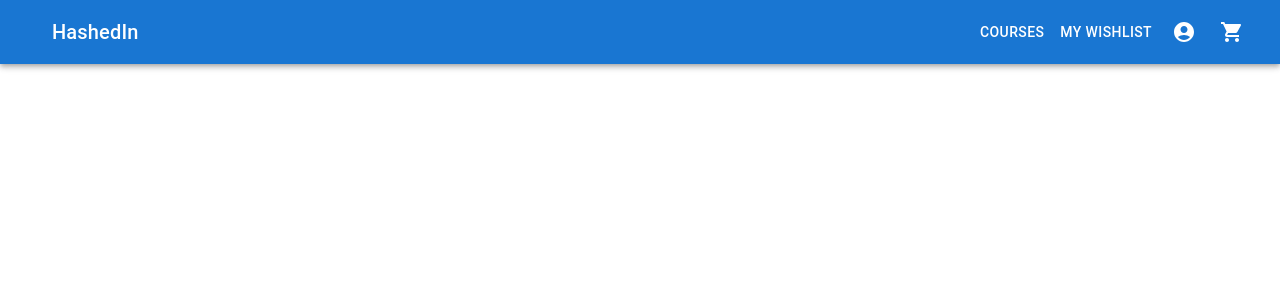
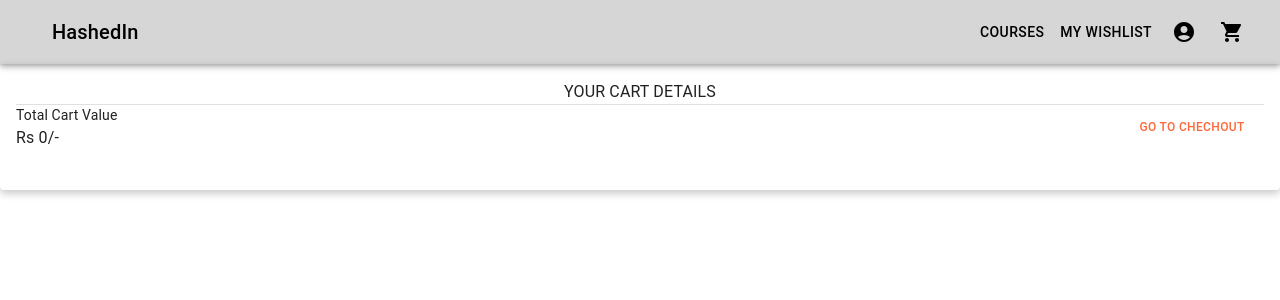
Before and after one commit to utsavsharma10/react-hu-udemy, a React (Create React App) app: page /cart in a window 1280 px wide. Shown: the top 300 px of the page. Built offline with nearby package versions, Linux system fonts and the light colour scheme; the HTML template or start-up script is replaced by a standard one.

Commit message:
styled courses list page and changed navbar css

```diff
--- a/src/App.tsx
+++ b/src/App.tsx
@@ -2,9 +2,11 @@ import React, { useState } from "react";
 import CoursesList from "./components/CoursesList";
 import Navbar from "./components/Navbar";
 import Cart from "./components/Cart";
-import { Routes, Route, Navigate} from "react-router-dom";
+import { Routes, Route, Navigate } from "react-router-dom";
 import Profile from "./components/Profile";
 import Wishlist from "./components/Wishlist";
+import { Box } from "@mui/system";
+import Banner from "./components/Banner";
 // import './App.css';
 
 function App() {
@@ -18,6 +20,7 @@ function App() {
     tag1: string;
     tag2: string;
   };
+  let bannerText  = "Discover Latest Courses on React" as const;
 
   const handleClick = (item: itemProps) => {
     // cart.push(item);
@@ -35,13 +38,21 @@ function App() {
     <React.Fragment>
       <Navbar />
       <Routes>
-        <Route path="/" element={<Navigate to="/courses" />}/>
+        <Route path="/" element={<Navigate to="/courses" />} />
         <Route
           path="/courses"
           element={
             <>
-              <CoursesList handleClick={handleClick} />
-              <Cart cart={cart} setCart={setCart} />
+              <Box sx={{mx: "8rem"}}><Banner bannerText={bannerText}/></Box>
+
+              <Box sx={{ mx: "8rem", display: "flex" }}>
+                <Box sx={{ width: "74%" }}>
+                  <CoursesList handleClick={handleClick} />
+                </Box>
+                <Box sx={{ width: "25%", marginLeft: "20px" }}>
+                  <Cart cart={cart} setCart={setCart} sx={{ width: "40%" }} />
+                </Box>
+              </Box>
             </>
           }
         />
@@ -49,8 +60,8 @@ function App() {
           path="/cart"
           element={<Cart cart={cart} setCart={setCart}></Cart>}
         ></Route>
-        <Route path="/wishlist" element={<Wishlist/>}/>
-        <Route path="/profile" element={<Profile/>}></Route>
+        <Route path="/wishlist" element={<Wishlist />} />
+        <Route path="/profile" element={<Profile />}></Route>
       </Routes>
     </React.Fragment>
   );
--- /dev/null
+++ b/src/components/Banner.tsx
@@ -0,0 +1,20 @@
+import React from "react";
+import Card from "@mui/material/Card";
+import { Box } from "@mui/system";
+
+const Banner = (props: any) => {
+  const bannerBoxStyle = {
+    backgroundColor: "black",
+    color: "white",
+    height: "6rem",
+    borderRadius: "4px",
+    margin: "1rem 0",
+    display: "flex",
+    alignItems: "center",
+    paddingLeft: "1rem",
+    fontSize: "1.2rem"
+  };
+  return <Box style={bannerBoxStyle}>{props.bannerText}</Box>;
+};
+
+export default Banner;
--- a/src/components/Cart.tsx
+++ b/src/components/Cart.tsx
@@ -1,7 +1,22 @@
+import { Box, CardContent } from "@mui/material";
 import React, { useEffect, useState } from "react";
+import Typography from "@mui/material/Typography";
+import CardMedia from "@mui/material/CardMedia";
+import Divider from "@mui/material/Divider";
+import Button from "@mui/material/Button";
+import Card from "@mui/material/Card";
 
 const Cart = ({ cart, setCart }: any) => {
   const [price, setPrice] = useState(0);
+  const center = {
+    display: "flex",
+    justifyContent: "center",
+    alignItems: "center",
+  };
+  const cartBoxStyle = {
+    boxShadow: "rgba(0, 0, 0, 0.24) 0px 3px 8px",
+    padding: "1rem",
+  };
 
   const handleRemove = (id: number) => {
     const arr = cart.filter((item: any) => item.id !== id);
@@ -20,19 +35,46 @@ const Cart = ({ cart, setCart }: any) => {
   });
 
   return (
-    <article>
-      {cart.map((item: any) => (
-        <div key={item.id}>
-          <h2>{item.title}</h2>
-          <p>{item.author}</p>
-          <p>{item.price}</p>
-          <p>{item.discount}</p>
-          <p>{item.tag1}</p>
-          <p>{item.tag2}</p>
-          <button onClick={() => handleRemove(item.id)}>Remove</button>
-        </div>
-      ))}
-    </article>
+    <Card style={cartBoxStyle}>
+      <CardContent sx={{ padding: 0 }}>
+        <Typography style={center}>YOUR CART DETAILS</Typography>
+        <Divider />
+
+        {cart.map((item: any) => (
+          <>
+            <Box key={item.id} sx={{ my: "1.5rem" }}>
+              <Box sx={{ display: "flex" }}>
+                <CardMedia
+                  image="src"
+                  component="img"
+                  height="70px"
+                  sx={{
+                    width: "100px",
+                    border: "1px solid black",
+                    marginRight: "3px",
+                  }}
+                  alt="course_img"
+                />
+                <Typography sx={{ fontSize: 14 }}>{item.title}</Typography>
+              </Box>
+              <Typography
+                sx={{ fontSize: 16, fontWeight: "bold", float: "right" }}
+              >
+                Rs {item.price}/-
+              </Typography>
+            </Box>
+            <Divider />
+          </>
+        ))}
+        <Box sx={{ display: "flex", justifyContent: "space-between"}}>
+          <Box sx={{ display: "inline-block" }}>
+            <Typography sx={{fontSize: "14px"}}>Total Cart Value</Typography>
+            <Typography>Rs {price}/-</Typography>
+          </Box>
+          <Button sx={{width: "9rem", fontSize: "12px", color: "#FF6738"}}>GO TO CHECHOUT</Button>
+        </Box>
+      </CardContent>
+    </Card>
   );
 };
 
--- a/src/components/CourseCard.tsx
+++ b/src/components/CourseCard.tsx
@@ -1,17 +1,55 @@
 import React from "react";
+import Card from "@mui/material/Card";
+import CardAction from "@mui/material/CardActions";
+import CardContent from "@mui/material/CardContent";
+import Button from "@mui/material/Button";
+import Typography from "@mui/material/Typography";
+import CardMedia from "@mui/material/CardMedia";
+import { flexbox } from "@mui/system";
 
-const CourseCard = ({ item, handleClick}:any) => {
+const CourseCard = ({ item, handleClick }: any) => {
   const { id, title, author, price, discount, tag1, tag2 } = item;
+  const center = {
+    display: "flex",
+    justifyContent: "center",
+    alignItems: "center"
+  };
+  const buttonStyle= {
+    backgroundColor: "#FF6738",
+    color: "white",
+    width: "max-content"
+  };
+  const courseCardStyle = {
+    boxShadow: "rgba(0, 0, 0, 0.24) 0px 3px 8px",
+    padding: "1rem",
+  };
+
   return (
-    <div>
-      <h2>{title}</h2>
-      <p>{author}</p>
-      <p>{price}</p>
-      <p>{discount}</p>
-      <p>{tag1}</p>
-      <p>{tag2}</p>
-      <button onClick={()=>handleClick(item)}>Add to Cart</button>
-    </div>
+    <Card sx={{ mb: 1.5, display: "flex", justifyContent: "space-evenly"}} style={courseCardStyle}>
+      <CardMedia
+          image="src/static/images/Sq_grey.jpg"
+          component="img"
+          height="100px"
+          sx = {{width: "100px", border: "1px solid black"}}
+          alt="course_img"
+      />
+      <CardContent sx={{flexBasis: "100%", display: "flex", alignItems: "center"}}>
+        <Typography display="inline" sx={{ fontSize: 14, fontWeight: "bold", width: "40%" }}>{title}
+          <p>
+          <Button size="small" href="#" style={buttonStyle} sx={{mr: "0.5rem"}}>{tag1}</Button>
+          <Button size="small" href="#" style={buttonStyle}>{tag2}</Button>
+          </p>
+        </Typography>
+        <Typography display="inline" sx={{ fontSize: 18, width: "25%", fontWeight: 100, alignItems: "center"}}>{author}</Typography>
+        <Typography display="inline" sx={{ fontSize: 18, width: "15%", fontWeight: "bolder" }}>Rs {price}/-</Typography>
+        <Typography display="inline" sx={{ fontSize: 18, width: "10%", fontWeight: 100, textDecoration: "line-through" }}>Rs{price}/-</Typography>
+      </CardContent>
+      <CardAction >
+        <Button size="small" sx={{fontSize: "10px"}} style={buttonStyle} onClick={() => handleClick(item)}>
+          Add to Cart
+        </Button>
+      </CardAction>
+    </Card>
   );
 };
 
--- a/src/components/Navbar.tsx
+++ b/src/components/Navbar.tsx
@@ -10,8 +10,8 @@ import ShoppingCartIcon from "@mui/icons-material/ShoppingCart";
 
 const Navbar = () => {
   return (
-    <Box sx={{ flexGrow: 1 }}>
-      <AppBar position="static">
+    <Box sx={{ flexGrow: 1}}>
+      <AppBar position="sticky" style={{background: '#00000029', color: "black"}} >
         <Toolbar>
           <IconButton
             size="large"
```
Also changed, not shown: src/static/images/Sq_grey.jpg (added).
